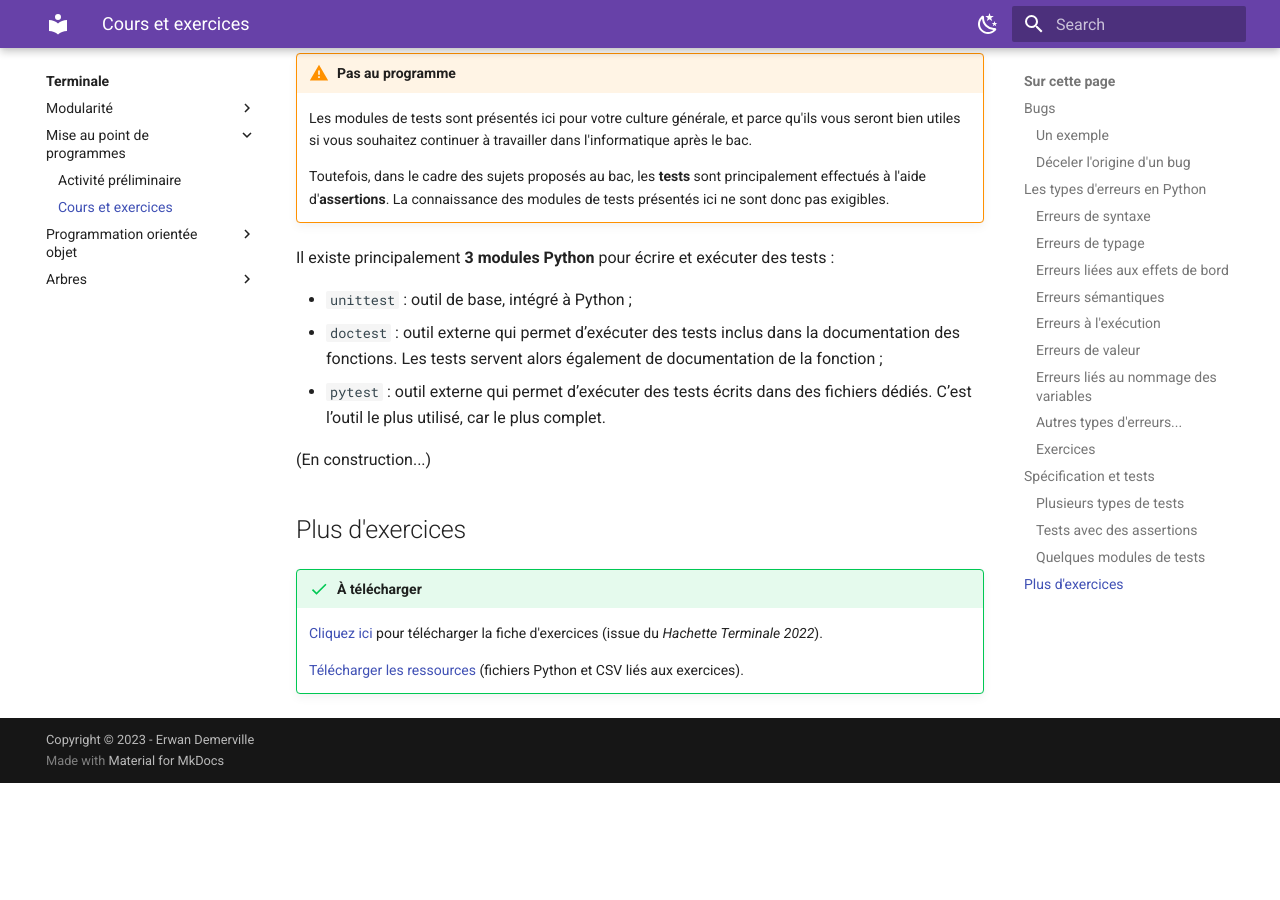
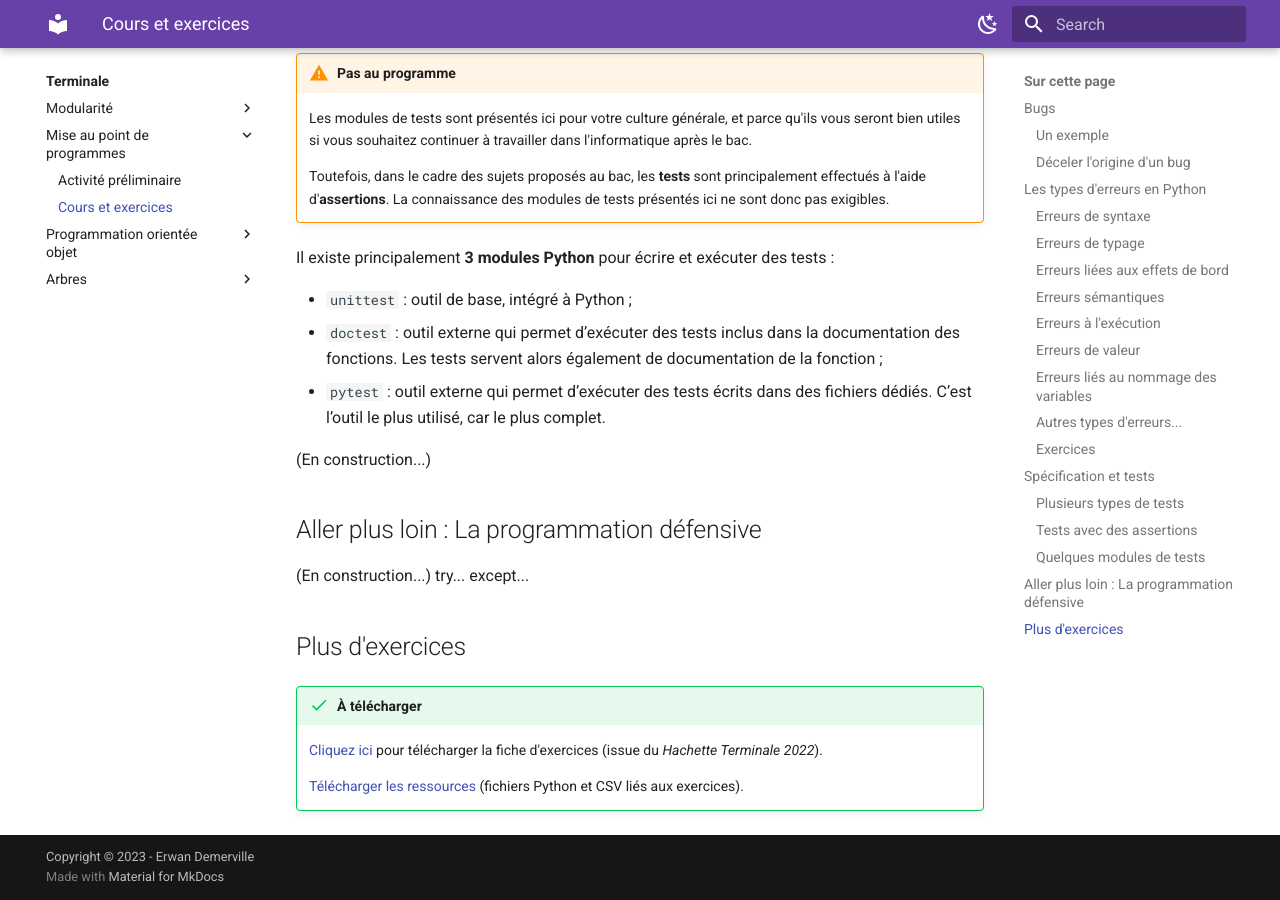
Before and after one commit to erwandemerville/nsi, an MkDocs documentation site: the page built from docs/terminale/mise_au_point/cours.md, in a window 1280 px wide and 900 px high, scrolled down 13991 px. Built offline with MkDocs 1.6.1 and Material for MkDocs 9.7.7, drawn with Linux system fonts in a browser that asks for light colours; before the commit the page ends 14774 px from its top, so only the background shows below that.

Commit message:
MAJ site

```diff
--- a/docs/terminale/mise_au_point/cours.md
+++ b/docs/terminale/mise_au_point/cours.md
@@ -496,6 +496,11 @@ Il existe principalement **3 modules Python** pour écrire et exécuter des test
 
 (En construction...)
 
+## Aller plus loin : La programmation défensive
+
+(En construction...)
+try... except...
+
 ## Plus d'exercices
 
 !!! success "À télécharger"
```
Also changed, not shown: docs/terminale/poo/preliminaire.md (+11 -1 lines).
